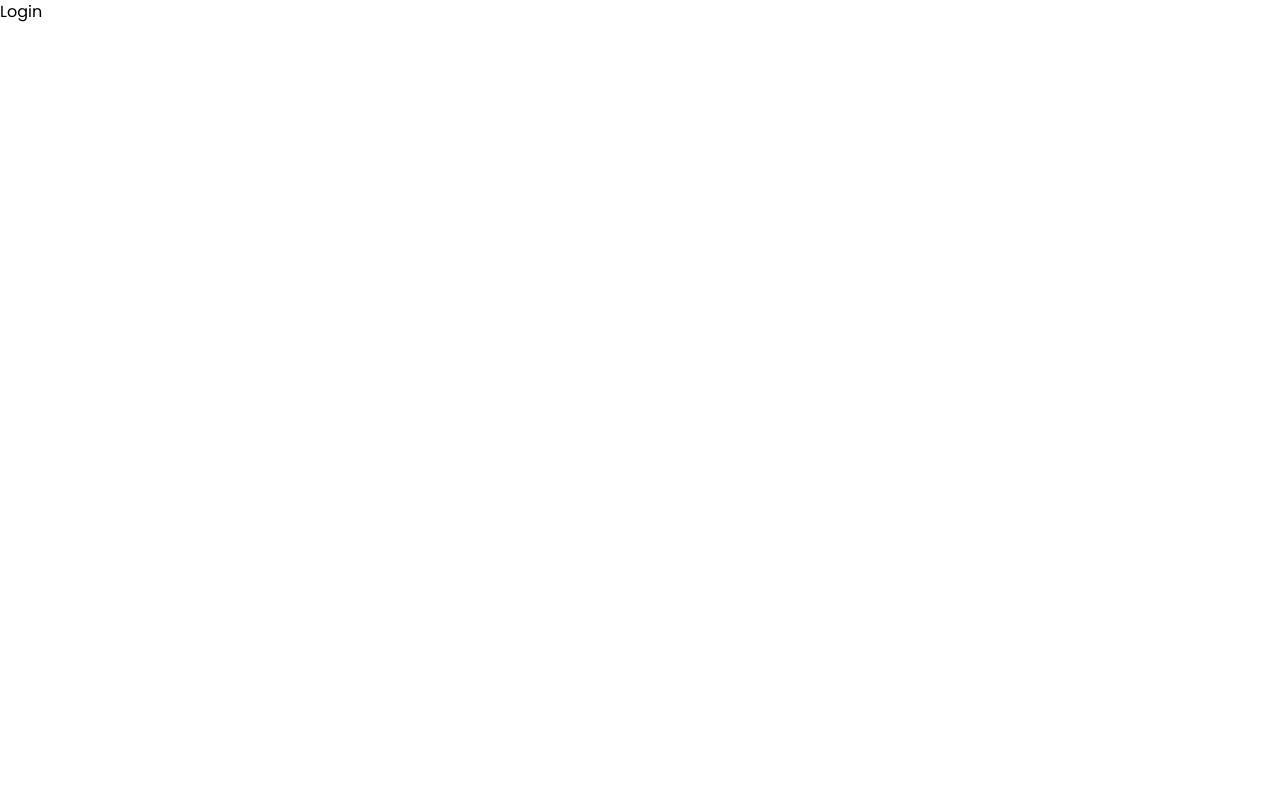
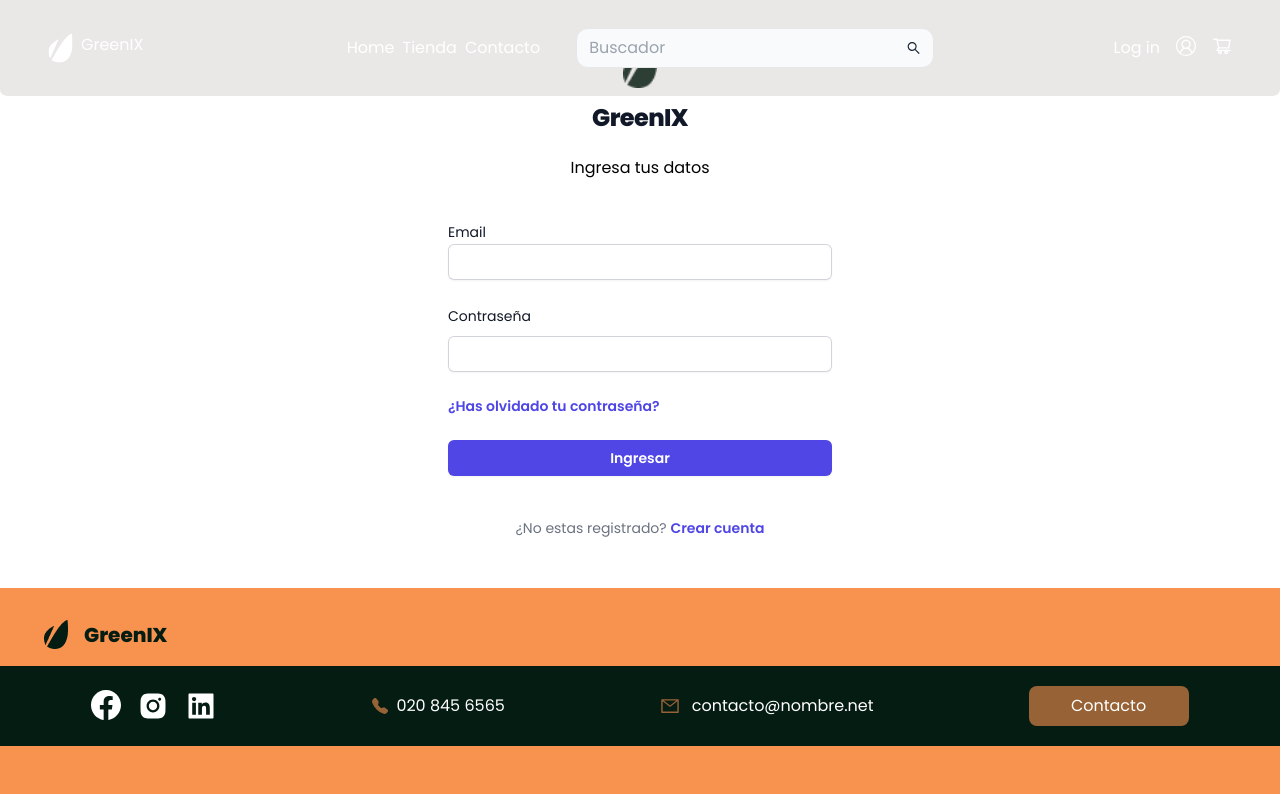
Before and after one commit to No-Country/c14-15-t-node-react, a React (Vite) app in the folder client/ecomerce-green/: page /login in a window 1280 px wide. Built offline with nearby package versions, Linux system fonts and the light colour scheme.

Commit message:
archivo completo

```diff
--- a/client/ecomerce-green/src/pages/Home.jsx
+++ b/client/ecomerce-green/src/pages/Home.jsx
@@ -8,6 +8,7 @@
 import Marks from "../components/Marks";
 import MainLayout from "../components/MainLayout";
 import Cards from "../components/Cards";
+
 
 const Home = () => {
   const images = [
--- a/client/ecomerce-green/src/pages/Login.jsx
+++ b/client/ecomerce-green/src/pages/Login.jsx
@@ -1,7 +1,89 @@
 import React from 'react'
+import MainLayout from "../components/MainLayout"
+
+
+
 
 export const Login = () => {
   return (
-    <div>Login</div>
+
+    <MainLayout>
+    <div className="flex min-h-full flex-1 flex-col justify-center px-6 py-12 lg:px-8">
+    <div className="sm:mx-auto sm:w-full sm:max-w-sm">
+      <img
+        className="mx-auto h-10 w-auto"
+        src="./logo.png"
+        alt="Your Company"
+      />
+      <h2 className="mt-3 text-center text-2xl font-bold leading-9 tracking-tight text-gray-900">
+       GreenIX
+      </h2>
+      <p className='text-center mt-5 text-2x3'>Ingresa tus datos</p>
+    </div>
+
+    <div className="mt-10 sm:mx-auto sm:w-full sm:max-w-sm">
+      <form className="space-y-6" action="#" method="POST">
+        <div>
+          <label htmlFor="email" className="block text-sm font-medium leading-6 text-gray-900">
+            Email
+          </label>
+          <div className="">
+            <input
+              id="email"
+              name="email"
+              type="email"
+              autoComplete="email"
+              required
+              className="block w-full rounded-md border-0 py-1.5 text-gray-900 shadow-sm ring-1 ring-inset ring-gray-300 placeholder:text-gray-400 focus:ring-2 focus:ring-inset focus:ring-indigo-600 sm:text-sm sm:leading-6"
+            />
+          </div>
+        </div>
+
+        <div>
+          <div className="flex items-center justify-between">
+            <label htmlFor="password" className="block text-sm font-medium leading-6 text-gray-900">
+              Contraseña
+            </label>
+
+          </div>
+          <div className="mt-2">
+            <input
+              id="password"
+              name="password"
+              type="password"
+              autoComplete="current-password"
+              required
+              className="block w-full rounded-md border-0 py-1.5 text-gray-900 shadow-sm ring-1 ring-inset ring-gray-300 placeholder:text-gray-400 focus:ring-2 focus:ring-inset focus:ring-indigo-600 sm:text-sm sm:leading-6"
+            />
+          </div>
+        </div>
+        <div className="text-sm">
+              <a href="#" className="font-semibold text-indigo-600 hover:text-indigo-500">
+                ¿Has olvidado tu contraseña?
+              </a>
+            </div>
+
+        <div>
+          <button
+            type="submit"
+            className="flex w-full justify-center rounded-md bg-indigo-600 px-3 py-1.5 text-sm font-semibold leading-6 text-white shadow-sm hover:bg-indigo-500 focus-visible:outline focus-visible:outline-2 focus-visible:outline-offset-2 focus-visible:outline-indigo-600"
+          >
+           Ingresar
+          </button>
+        </div>
+      </form>
+
+      <p className="mt-10 text-center text-sm text-gray-500">
+        ¿No estas registrado?{' '}
+        <a href="#" className="font-semibold leading-6 text-indigo-600 hover:text-indigo-500">
+          Crear cuenta
+        </a>
+      </p>
+
+    </div>
+  </div>
+  </MainLayout>
+
+
   )
 }
--- a/client/ecomerce-green/src/pages/Product.jsx
+++ b/client/ecomerce-green/src/pages/Product.jsx
@@ -2,6 +2,7 @@
 import MainLayout from "../components/MainLayout";
 import HeroStore from "../components/HeroStore";
 import ProductFilters from "../components/ProductFilters";
+
 
 const Product = () => {
   return (
@@ -9,6 +10,7 @@
       <main>
         <HeroStore />
         <ProductFilters />
+
       </main>
     </MainLayout>
   );
```
